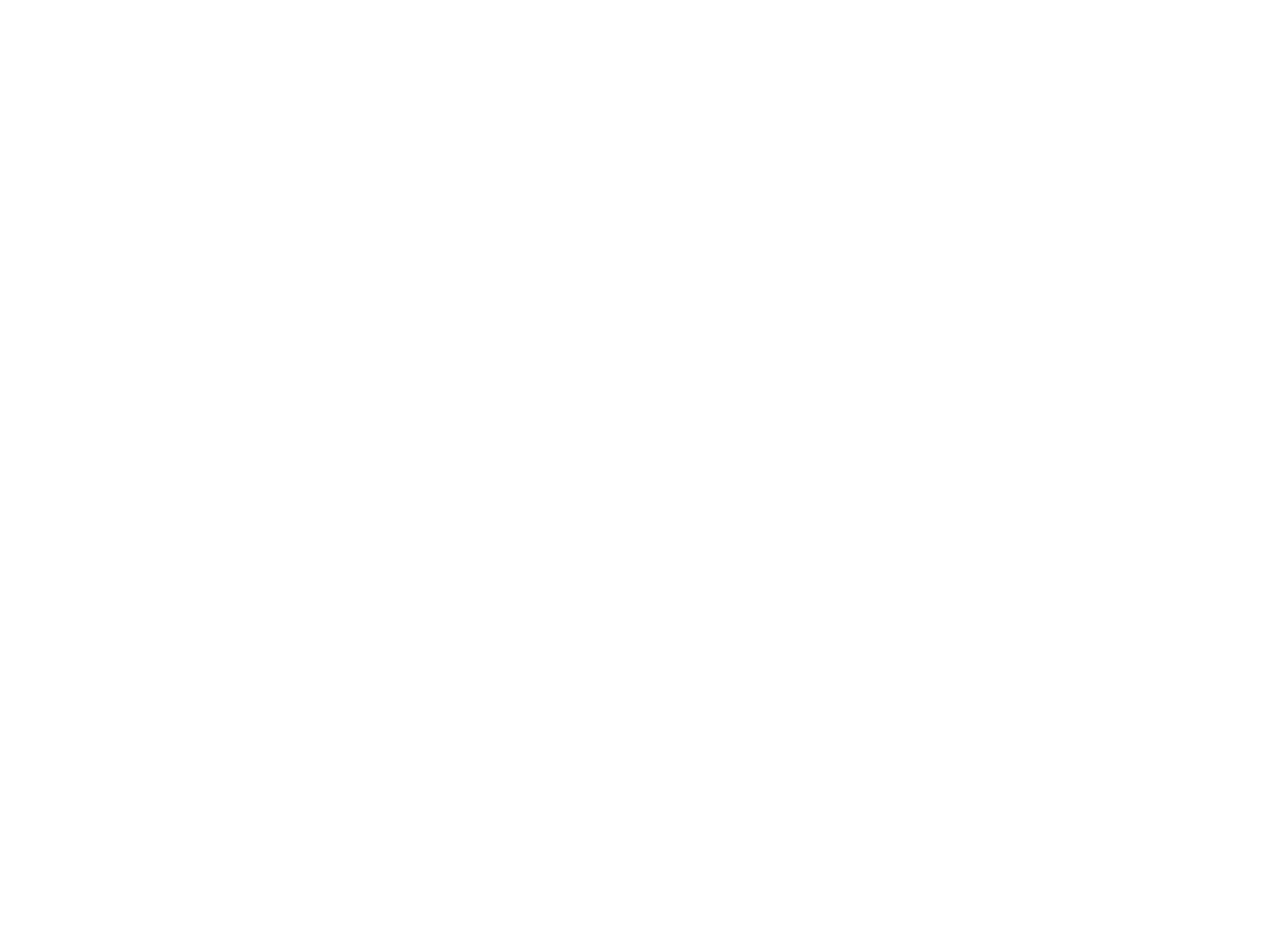
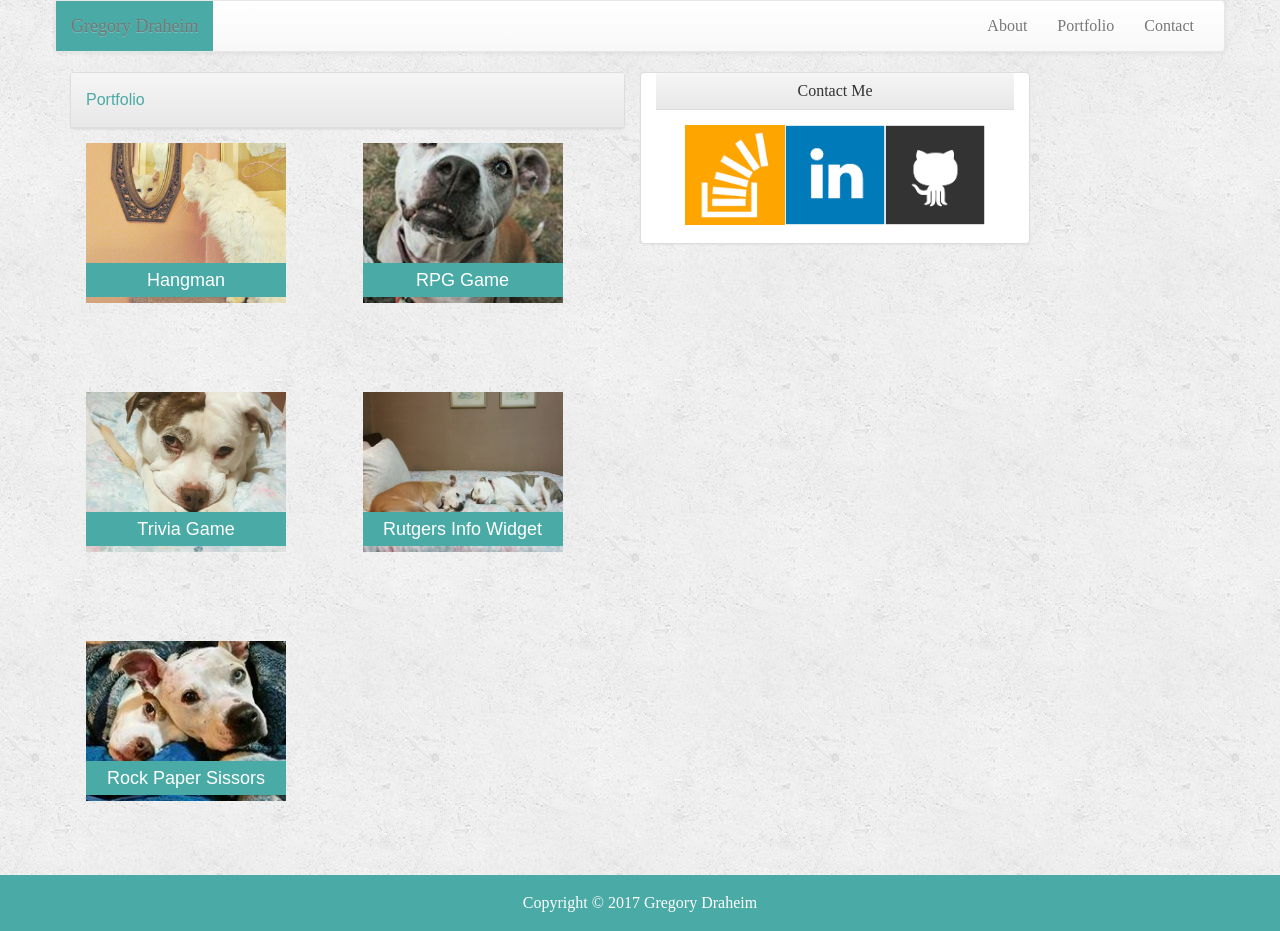
Before and after one commit to BixbyRamone/HomeWork_2, a plain HTML site: page Boostrap-Portfolio/portfolio.html in a window 1280 px wide. Before the commit the page ends 800 px from the top, so only its background shows below. Drawn offline with nearby package versions, Linux system fonts and the light colour scheme.

Commit message:
Finished HW2 part 2

```diff
--- /dev/null
+++ b/Boostrap-Portfolio/assets/reset.css
@@ -0,0 +1,48 @@
+/* http://meyerweb.com/eric/tools/css/reset/
+   v2.0 | 20110126
+   License: none (public domain)
+*/
+
+html, body, div, span, applet, object, iframe,
+h1, h2, h3, h4, h5, h6, p, blockquote, pre,
+a, abbr, acronym, address, big, cite, code,
+del, dfn, em, img, ins, kbd, q, s, samp,
+small, strike, strong, sub, sup, tt, var,
+b, u, i, center,
+dl, dt, dd, ol, ul, li,
+fieldset, form, label, legend,
+table, caption, tbody, tfoot, thead, tr, th, td,
+article, aside, canvas, details, embed,
+figure, figcaption, footer, header, hgroup,
+menu, nav, output, ruby, section, summary,
+time, mark, audio, video {
+	margin: 0;
+	padding: 0;
+	border: 0;
+	font-size: 100%;
+	font: inherit;
+	vertical-align: baseline;
+}
+/* HTML5 display-role reset for older browsers */
+article, aside, details, figcaption, figure,
+footer, header, hgroup, menu, nav, section {
+	display: block;
+}
+body {
+	line-height: 1;
+}
+ol, ul {
+	list-style: none;
+}
+blockquote, q {
+	quotes: none;
+}
+blockquote:before, blockquote:after,
+q:before, q:after {
+	content: '';
+	content: none;
+}
+table {
+	border-collapse: collapse;
+	border-spacing: 0;
+}
--- a/Boostrap-Portfolio/assets/style.css
+++ b/Boostrap-Portfolio/assets/style.css
@@ -1,15 +1,62 @@
+.navbar-brand {
+  color: white;
+  background: #4aaaa5;
+}
+
+.navbar {
+  color: red;
+}
+
+.portfolioIcon {
+  height: 200px;
+  width: 200px;
+}
+
+.socialIcon {
+  height: 100px;
+  width: 100px;
+}
+.floatLeft {
+  float: left;
+}
+
+.floatRight {
+  float: right;
+}
+
+.noPad {
+  padding: 0;
+  margin: 0;
+  border: 0;
+}
+
+/*.clearfix:after {*/
+  /*visibility: hidden;*/
+  /*display: block;*/
+  /*font-size: 0;*/
+  /*content: " ";*/
+  /*clear: both;*/
+  /*height: 0;*/
+/*}*/
+/*.clearfix { display: inline-block; }*/
+/* start commented backslash hack \*/
+/** html .clearfix { height: 1%; }*/
+/*.clearfix { display: block; }*/
+/* close commented backslash hack */
+
+.textAreaHeight {
+  height: 200px;
+}
+
+
+/*New CSS */
+
 body {
     background: url("images/concrete_seamless.png");
 
 }
 
-.floatLeft {
-	float: left;
-}
 
-.floatRight{
-	float: right;
-}
 
 /*.container {
   width: 100%;
@@ -85,6 +132,12 @@ body {
    width: 100px;
 }
 
+.imageSize {
+  height: 200px;
+  width: 200px;
+}
+
+
 
 /*.headerName {*/
   /*background: #4aaaa5;*/
@@ -106,3 +159,40 @@ body {
 .fullWidth {
   width: 100%;
 }
+
+.footerMargin {
+  padding-top: : 20px;
+}
+
+.fontPortfolio {
+    font-family: "Arial", Helvetica, sans-serif;
+    font-size: 18px;
+}
+/*style.css:139*/
+.zIndex2 {
+    position: relative;
+    z-index: 2;
+    bottom: 40px;
+}
+/*style.css:130*/
+.textCenter {
+    text-align: center;
+    margin-bottom: 20px;
+}
+/*style.css:25*/
+.backgroundBlue {
+    background-color: #4aaaa5;
+}
+
+/*style.css:20*/
+.fontWhite {
+    color: white;
+}
+
+.portPadding {
+  width: 200px;
+  font-color: white;
+  background-color: #4aaaa5;
+  position: relative;
+  top: -40px;
+}
--- a/Boostrap-Portfolio/contact.html
+++ b/Boostrap-Portfolio/contact.html
@@ -1,9 +1,105 @@
 <!DOCTYPE html>
 <html>
 <head>
-	<title></title>
+	<!-- Latest compiled and minified CSS -->
+	<link rel="stylesheet" href="https://maxcdn.bootstrapcdn.com/bootstrap/3.3.7/css/bootstrap.min.css" integrity="sha384-BVYiiSIFeK1dGmJRAkycuHAHRg32OmUcww7on3RYdg4Va+PmSTsz/K68vbdEjh4u" crossorigin="anonymous">
+
+	<!-- Optional theme -->
+	<link rel="stylesheet" href="https://maxcdn.bootstrapcdn.com/bootstrap/3.3.7/css/bootstrap-theme.min.css" integrity="sha384-rHyoN1iRsVXV4nD0JutlnGaslCJuC7uwjduW9SVrLvRYooPp2bWYgmgJQIXwl/Sp" crossorigin="anonymous">
+
+	<link rel="stylesheet" type="text/css" href="assets/reset.css">
+	<link rel="stylesheet" type="text/css" href="assets/style.css">
+
+		<title>Bootstrap Portfolio - index</title>
 </head>
 <body>
 
+<!--Heading with Navbar-->
+<div class="container">
+	<div class="row">
+	<nav class="navbar navbar-default">
+	  <div class="container-fluid">
+	    <!-- Brand and toggle get grouped for better mobile display -->
+	    <div class="navbar-header">
+	      <button type="button" class="navbar-toggle collapsed" data-toggle="collapse" data-target="#bs-example-navbar-collapse-1" aria-expanded="false">
+	        <span class="sr-only">Toggle navigation</span>
+	        <span class="icon-bar"></span>
+	        <span class="icon-bar"></span>
+	        <span class="icon-bar"></span>
+	      </button>
+	      <a class="navbar-brand headerName" href="#">
+			<div>
+	      Gregory Draheim
+			</div>
+	      </a>
+	    </div>
+
+	    <!-- Collect the nav links, forms, and other content for toggling -->
+	    <div class="collapse navbar-collapse" id="bs-example-navbar-collapse-1">
+	      <ul class="nav navbar-nav navbar-right">
+	        <li><a href="index.html">About</a></li>
+	        <li><a href="portfolio.html">Portfolio</a></li>
+	        <li><a href="contact.html">Contact</a></li>
+	      </ul>
+
+
+	    </div><!-- /.navbar-collapse -->
+	  </div><!-- /.container-fluid -->
+	</nav>
+	</div> <!--row closer-->
+</div> <!--container closer-->
+	<div class="container">
+		<div class="row">
+		<!--<div class="col-md-1"></div>-->
+
+			<div class="col-md-6">
+				<div class="panel panel-default aboutMePadding fontsAbout">
+				  <div class="panel-heading">
+				    <h3 class="panel-title fontBlue">About Me</h3>
+				  </div>
+				  <div class="panel-body">
+				  	<img src="assets/images/dogPhoto.jpg" height="275px" width="175px" class="auth-image floatLeft imagePadding" alt="Gregory Draheim">
+					<p>
+					I am basically surrounded by animals at all times. As I write this, cats are crawling over my lap, and cleaning each other. During my break from working on this assignment, I was at the Cleveland Kennel running with a dog. In my free time I'm either with my wife taking our dogs to a park, or playing videogames while the pups come around seeking attention.
+					</p>
+					<p>
+					During the week I'm working at a vet clinic, but I applied for this program with hopes of changing my career. I enjoyed the coding that I have done in the past, with C++ and Visual Basic. I hope that I can succeed in this boot camp and make use of my new skills in these 6 months.
+					</p>
+					</div>
+				</div>
+			</div>
+			<!--<div class="col-md-1"></div>-->
+			<div class="panel panel-default col-md-4">
+			  <div class="panel-heading">
+			    <h3 class="panel-title center">Contact Me</h3>
+			  </div>
+
+				<div class="panel-body">
+						<div class="media socialIcons">
+			  				<div class="media-center clearfix">
+							    <a href="https://github.com/BixbyRamone">
+							      <img class="media-object floatRight iconSize" src="assets/images/github-128.png" alt="...">
+							    </a>
+							    <a href="https://www.linkedin.com/in/gregory-draheim-50825513b/">
+							      <img class="media-object floatRight iconSize" src="assets/images/linkedin-128.png" alt="...">
+							    </a>
+							    <a href="http://stackoverflow.com/users/7820628/g-d">
+							      <img class="media-object floatRight iconSize"  src="assets/images/stackoverflow-128.png" alt="...">
+							    </a>
+			  				</div>
+
+
+						</div>
+				</div>
+			</div>
+		</div>
+	</div>
+	<footer>
+		<div class="pageFooter">
+		  <small>Copyright &copy; 2017 Gregory Draheim</small>
+		</div>
+	</footer>
+
+
 </body>
 </html>
--- a/Boostrap-Portfolio/portfolio.html
+++ b/Boostrap-Portfolio/portfolio.html
@@ -0,0 +1,148 @@
+<!DOCTYPE html>
+<html>
+<head>
+	<!-- Latest compiled and minified CSS -->
+	<link rel="stylesheet" href="https://maxcdn.bootstrapcdn.com/bootstrap/3.3.7/css/bootstrap.min.css" integrity="sha384-BVYiiSIFeK1dGmJRAkycuHAHRg32OmUcww7on3RYdg4Va+PmSTsz/K68vbdEjh4u" crossorigin="anonymous">
+
+	<!-- Optional theme -->
+	<link rel="stylesheet" href="https://maxcdn.bootstrapcdn.com/bootstrap/3.3.7/css/bootstrap-theme.min.css" integrity="sha384-rHyoN1iRsVXV4nD0JutlnGaslCJuC7uwjduW9SVrLvRYooPp2bWYgmgJQIXwl/Sp" crossorigin="anonymous">
+
+	<link rel="stylesheet" type="text/css" href="assets/reset.css">
+	<link rel="stylesheet" type="text/css" href="assets/style.css">
+
+		<title>Bootstrap Portfolio - index</title>
+</head>
+<body>
+
+<!--Heading with Navbar-->
+<div class="container">
+	<div class="row">
+	<nav class="navbar navbar-default">
+	  <div class="container-fluid">
+	    <!-- Brand and toggle get grouped for better mobile display -->
+	    <div class="navbar-header">
+	      <button type="button" class="navbar-toggle collapsed" data-toggle="collapse" data-target="#bs-example-navbar-collapse-1" aria-expanded="false">
+	        <span class="sr-only">Toggle navigation</span>
+	        <span class="icon-bar"></span>
+	        <span class="icon-bar"></span>
+	        <span class="icon-bar"></span>
+	      </button>
+	      <a class="navbar-brand headerName" href="#">
+			<div>
+	      Gregory Draheim
+			</div>
+	      </a>
+	    </div>
+
+	    <!-- Collect the nav links, forms, and other content for toggling -->
+	    <div class="collapse navbar-collapse" id="bs-example-navbar-collapse-1">
+	      <ul class="nav navbar-nav navbar-right">
+	        <li><a href="index.html">About</a></li>
+	        <li><a href="portfolio.html">Portfolio</a></li>
+	        <li><a href="contact.html">Contact</a></li>
+	      </ul>
+
+
+	    </div><!-- /.navbar-collapse -->
+	  </div><!-- /.container-fluid -->
+	</nav>
+	</div> <!--row closer-->
+</div> <!--container closer-->
+	<div class="container">
+		<div class="row">
+		<!--<div class="col-md-1"></div>-->
+
+			<div class="col-md-6">
+				<div class="panel panel-default aboutMePadding fontsAbout">
+				  <div class="panel-heading">
+				    <h3 class="panel-title fontBlue">Portfolio</h3>
+				  </div>
+				  <div class="col-md-6 media">
+  <div class="media-object">
+    <a class=" portfolioIcon fontPortfolio zIndex2 textCenter backgroundBlue fontWhite" href="#">
+      <img class="media-object" src="assets/images/rsz_Harriet.jpg" height="200px" width="200px" alt="...">
+      <div class="portPadding">Hangman</div>
+    </a>
+  </div>
+
+</div>
+
+<div class="col-md-6 media">
+  <div class="media-object">
+    <a class="portfolioIcon fontPortfolio zIndex2 textCenter backgroundBlue fontWhite"  href="#">
+      <img class="media-object" src="assets/images/rsz_Ramona.jpg" height="200px" width="200px" alt="...">
+      <div class="portPadding">RPG Game</div>
+    </a>
+  </div>
+
+</div>
+
+<div class=" col-md-6 media">
+  <div class="media-object">
+    <a class="portfolioIcon fontPortfolio zIndex2 textCenter backgroundBlue fontWhite" href="#">
+      <img class="media-object" src="assets/images/rsz_Bixby.jpg" height="200px" width="200px" alt="...">
+      <div class="portPadding">Trivia Game</div>
+    </a>
+  </div>
+
+  </div>
+
+  <div class=" col-md-6 media">
+  <div class="media-object">
+    <a class="portfolioIcon fontPortfolio zIndex2 textCenter backgroundBlue fontWhite" href="#">
+      <img class="media-object" src="assets/images/rsz_babies.jpg" height="200px" width="200px" alt="...">
+      <div class=" portPadding">Rutgers Info Widget</div>
+    </a>
+  </div>
+
+  </div>
+
+  <div class=" col-md-6 media">
+  <div class="media-object">
+    <a class="portfolioIcon fontPortfolio zIndex2 textCenter backgroundBlue fontWhite" href="#">
+      <img class="media-object" src="assets/images/rsz_Burrito.jpg" height="200px" width="200px" alt="...">
+      <div class="portPadding">Rock Paper Sissors</div>
+    </a>
+  </div>
+
+  </div>
+				</div>
+			</div>
+			<!--<div class="col-md-1"></div>-->
+			<div class="panel panel-default col-md-4">
+			  <div class="panel-heading">
+			    <h3 class="panel-title center">Contact Me</h3>
+			  </div>
+
+				<div class="panel-body">
+						<div class="media socialIcons">
+			  				<div class="media-center clearfix">
+							    <a href="https://github.com/BixbyRamone">
+							      <img class="media-object floatRight iconSize" src="assets/images/github-128.png" alt="...">
+							    </a>
+							    <a href="https://www.linkedin.com/in/gregory-draheim-50825513b/">
+							      <img class="media-object floatRight iconSize" src="assets/images/linkedin-128.png" alt="...">
+							    </a>
+							    <a href="http://stackoverflow.com/users/7820628/g-d">
+							      <img class="media-object floatRight iconSize"  src="assets/images/stackoverflow-128.png" alt="...">
+							    </a>
+			  				</div>
+
+
+						</div>
+				</div>
+			</div>
+		</div>
+	</div>
+
+	<div class="container footerMargin"></div>
+
+	<footer>
+		<div class="pageFooter">
+		  <small>Copyright &copy; 2017 Gregory Draheim</small>
+		</div>
+	</footer>
+
+
+</body>
+</html>
```
Also changed, not shown: Boostrap-Portfolio/index.html (+9 -9 lines), Responsive-Portfolio/portfolio.html (+31 -25 lines), Boostrap-Portfolio/assets/rest.css (deleted). Lines whose indentation alone changed are shown as unchanged.
